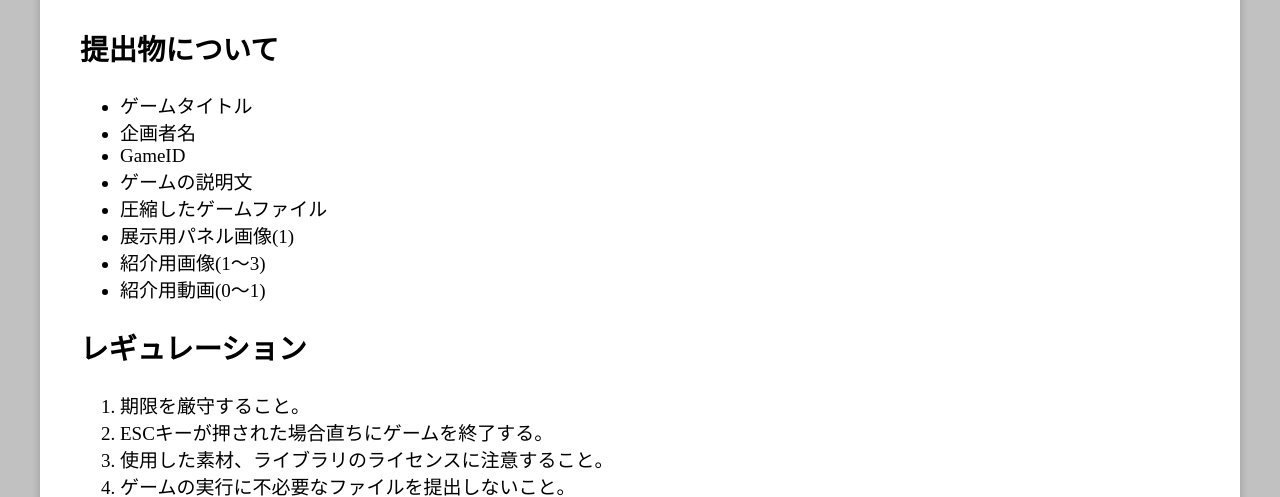
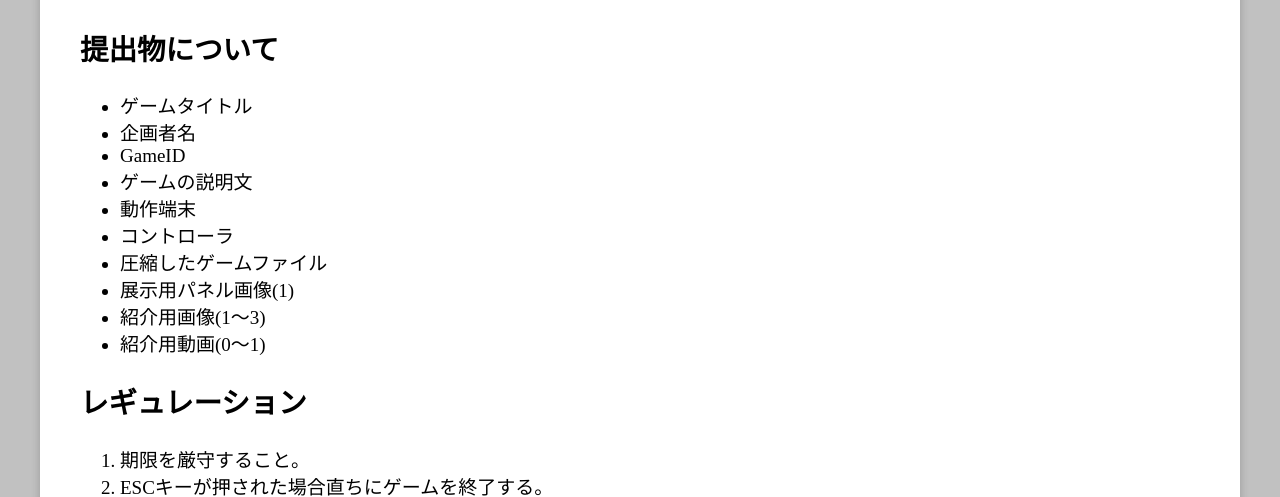
Before and after one commit to su-u/SofmeGameRegister-, a Django app: template SofmeGameRegister/gameregister/templates/gameregister/lp.html in a window 1280 px wide. Shown: the part 208-705 px from the top of the page. Run offline with Django 3.2, Linux system fonts and the light colour scheme; the template is opened without the code that fills it, so the values that code supplies are empty.

Commit message:
提出ファイル修正

```diff
--- a/SofmeGameRegister/gameregister/templates/gameregister/confirmation.html
+++ b/SofmeGameRegister/gameregister/templates/gameregister/confirmation.html
@@ -16,11 +16,14 @@
                     <li>企画者名</li>
                     <li>GameID</li>
                     <li>ゲームの説明文</li>
+                    <li>動作端末</li>
+                    <li>コントローラ</li>
                     <li>圧縮したゲームファイル</li>
                     <li>展示用パネル画像(1)</li>
                     <li>紹介用画像(1～3)</li>
                     <li>紹介用動画(0～1)</li>
                 </ul>
+
                 <h2>前ページを読み以下のチェックボックスを確認</h2>
                 <h3>1.ゲームファイル</h3>
                 <div class="fieldWrapper">
--- a/SofmeGameRegister/gameregister/templates/gameregister/lp.html
+++ b/SofmeGameRegister/gameregister/templates/gameregister/lp.html
@@ -17,6 +17,8 @@
                     <li>企画者名</li>
                     <li>GameID</li>
                     <li>ゲームの説明文</li>
+                    <li>動作端末</li>
+                    <li>コントローラ</li>
                     <li>圧縮したゲームファイル</li>
                     <li>展示用パネル画像(1)</li>
                     <li>紹介用画像(1～3)</li>
```
